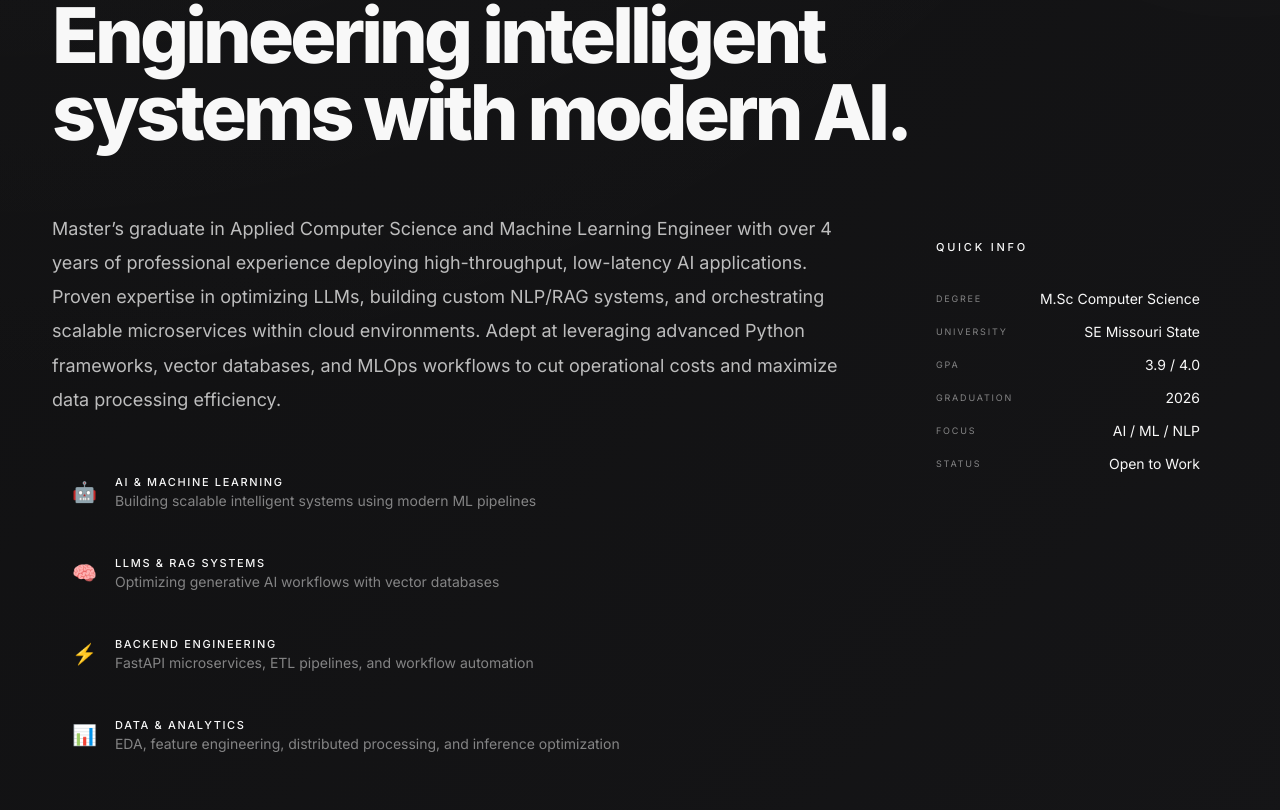
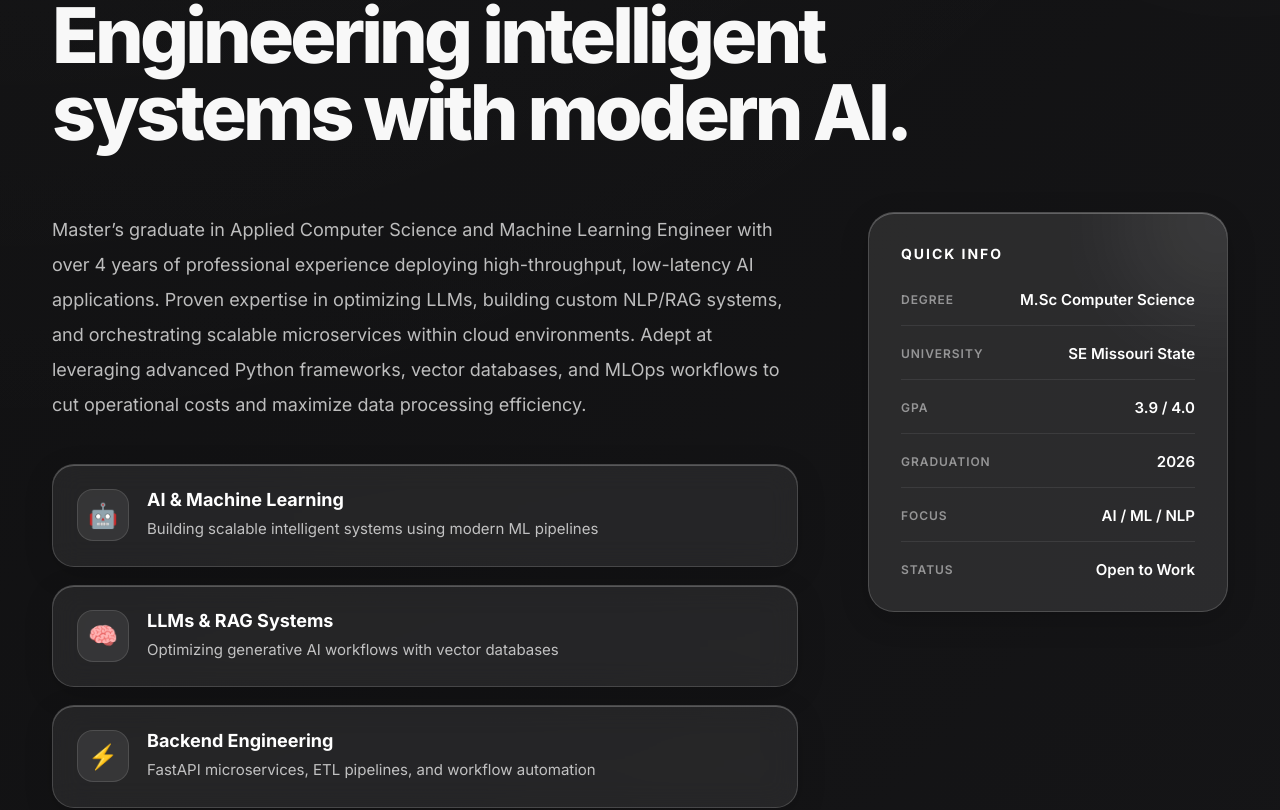
Before and after one commit to Rushikesh-9124/portfolio-shasank, a Next.js app: page / in a window 1280 px wide. Shown: the part 1020-1830 px from the top of the page. Built offline with nearby package versions, Linux system fonts and the light colour scheme.

Commit message:
Update About.module.css

```diff
--- a/src/components/About.module.css
+++ b/src/components/About.module.css
@@ -1,99 +1,282 @@
 .section {
-  border-top: 1px solid var(--border);
+  position: relative;
 }
+
+/* GRID */
 
 .grid {
   display: grid;
-  grid-template-columns: 1fr 320px;
+  grid-template-columns: minmax(0, 1fr) 360px;
+
   gap: 70px;
+
   align-items: start;
+}
+
+/* LEFT */
+
+.text {
+  width: 100%;
 }
 
 .lead {
   font-size: 18px;
-  line-height: 1.9;
+  line-height: 1.95;
+
   color: var(--text-secondary);
-  margin-bottom: 40px;
+
+  margin-bottom: 42px;
+
+  max-width: 760px;
 }
 
-.highlights { display: flex; flex-direction: column; gap: 1px; }
+/* HIGHLIGHTS */
+
+.highlights {
+  display: flex;
+  flex-direction: column;
+
+  gap: 18px;
+}
 
 .highlightItem {
   display: flex;
-  align-items: center;
+  align-items: flex-start;
+
   gap: 18px;
-  padding: 18px 20px;
-  border: 1px solid var(--border);
-  border-radius: var(--radius-sm);
-  background: var(--bg-card);
-  transition: border-color 0.3s, padding-left 0.3s;
-  margin-bottom: 10px;
-}
-.highlightItem:hover {
-  border-color: rgba(197,160,80,0.3);
-  padding-left: 28px;
+
+  padding: 24px;
+
+  border-radius: 22px;
+
+  background: rgba(255,255,255,0.08);
+
+  border: 1px solid rgba(255,255,255,0.16);
+
+  backdrop-filter: blur(14px);
+  -webkit-backdrop-filter: blur(14px);
+
+  box-shadow:
+    0 8px 30px rgba(0,0,0,0.14),
+    inset 0 1px 0 rgba(255,255,255,0.24);
+
+  transition:
+    transform 0.3s ease,
+    border-color 0.3s ease,
+    background 0.3s ease;
 }
 
-.highlightIcon { font-size: 20px; flex-shrink: 0; }
+.highlightItem:hover {
+  transform: translateY(-4px);
+
+  background: rgba(255,255,255,0.12);
+
+  border-color: rgba(255,255,255,0.24);
+}
+
+.highlightIcon {
+  width: 52px;
+  height: 52px;
+
+  display: flex;
+  align-items: center;
+  justify-content: center;
+
+  border-radius: 16px;
+
+  background: rgba(255,255,255,0.08);
+
+  border: 1px solid rgba(255,255,255,0.12);
+
+  font-size: 24px;
+
+  flex-shrink: 0;
+}
 
 .highlightTitle {
-  display: block;
-  font-family: var(--font-display);
-  font-size: 11px;
-  font-weight: 500;
-  letter-spacing: 0.15em;
-  text-transform: uppercase;
-  color: var(--gold-light);
-  margin-bottom: 3px;
+  font-size: 18px;
+  font-weight: 700;
+
+  color: white;
+
+  margin-bottom: 6px;
 }
 
 .highlightDesc {
-  font-family: var(--font-body);
-  font-size: 14px;
-  color: var(--text-muted);
+  font-size: 15px;
+  line-height: 1.7;
+
+  color: var(--text-secondary);
+}
+
+/* RIGHT */
+
+.side {
+  position: relative;
 }
 
 .infoCard {
-  background: var(--bg-card);
-  border: 1px solid var(--border);
-  border-radius: var(--radius);
-  padding: 28px;
   position: sticky;
   top: 100px;
+
+  padding: 32px;
+
+  border-radius: 26px;
+
+  background: rgba(255,255,255,0.1);
+
+  border: 1px solid rgba(255,255,255,0.16);
+
+  backdrop-filter: blur(18px);
+  -webkit-backdrop-filter: blur(18px);
+
+  box-shadow:
+    0 8px 30px rgba(0,0,0,0.16),
+    inset 0 1px 0 rgba(255,255,255,0.26);
+
+  overflow: hidden;
+}
+
+.cardGlow {
+  position: absolute;
+
+  top: -80px;
+  right: -80px;
+
+  width: 180px;
+  height: 180px;
+
+  border-radius: 50%;
+
+  background: rgba(255,255,255,0.08);
+
+  filter: blur(50px);
+
+  pointer-events: none;
 }
 
 .infoTitle {
-  font-family: var(--font-display);
-  font-size: 11px;
-  font-weight: 500;
-  letter-spacing: 0.25em;
+  position: relative;
+
+  font-size: 14px;
+  font-weight: 700;
+
+  letter-spacing: 0.14em;
   text-transform: uppercase;
-  color: var(--gold);
-  margin-bottom: 20px;
-  padding-bottom: 16px;
-  border-bottom: 1px solid var(--border);
+
+  color: white;
+
+  margin-bottom: 28px;
 }
 
-.infoList { list-style: none; display: flex; flex-direction: column; gap: 16px; }
+/* INFO LIST */
 
-.infoItem { display: flex; justify-content: space-between; align-items: center; gap: 12px; }
+.infoList {
+  list-style: none;
+
+  display: flex;
+  flex-direction: column;
+
+  gap: 18px;
+}
+
+.infoItem {
+  display: flex;
+  justify-content: space-between;
+  align-items: center;
+
+  gap: 18px;
+
+  padding-bottom: 16px;
+
+  border-bottom: 1px solid rgba(255,255,255,0.08);
+}
+
+.infoItem:last-child {
+  border-bottom: none;
+  padding-bottom: 0;
+}
 
 .infoLabel {
-  font-family: var(--font-display);
-  font-size: 9px;
-  letter-spacing: 0.2em;
+  font-size: 12px;
+  font-weight: 600;
+
+  letter-spacing: 0.08em;
   text-transform: uppercase;
-  color: var(--text-muted);
+
+  color: rgba(255,255,255,0.5);
 }
 
 .infoValue {
-  font-family: var(--font-body);
-  font-size: 14px;
-  color: var(--text-primary);
+  font-size: 15px;
+  font-weight: 600;
+
+  color: white;
+
   text-align: right;
 }
 
-@media (max-width: 900px) {
-  .grid { grid-template-columns: 1fr; gap: 40px; }
-  .infoCard { position: static; }
+/* TABLET */
+
+@media (max-width: 1024px) {
+  .grid {
+    grid-template-columns: 1fr;
+
+    gap: 50px;
+  }
+
+  .side {
+    max-width: 600px;
+    width: 100%;
+
+    margin: 0 auto;
+  }
+
+  .infoCard {
+    position: relative;
+    top: 0;
+  }
 }
+
+/* MOBILE */
+
+@media (max-width: 640px) {
+  .lead {
+    font-size: 16px;
+    line-height: 1.9;
+  }
+
+  .highlightItem {
+    padding: 20px;
+  }
+
+  .highlightIcon {
+    width: 46px;
+    height: 46px;
+
+    font-size: 20px;
+  }
+
+  .highlightTitle {
+    font-size: 16px;
+  }
+
+  .highlightDesc {
+    font-size: 14px;
+  }
+
+  .infoCard {
+    padding: 24px;
+  }
+
+  .infoItem {
+    flex-direction: column;
+    align-items: flex-start;
+
+    gap: 6px;
+  }
+
+  .infoValue {
+    text-align: left;
+  }
+}
```
